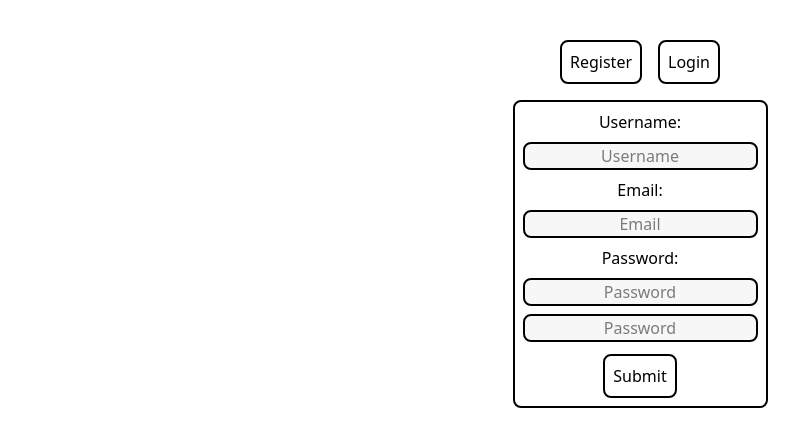
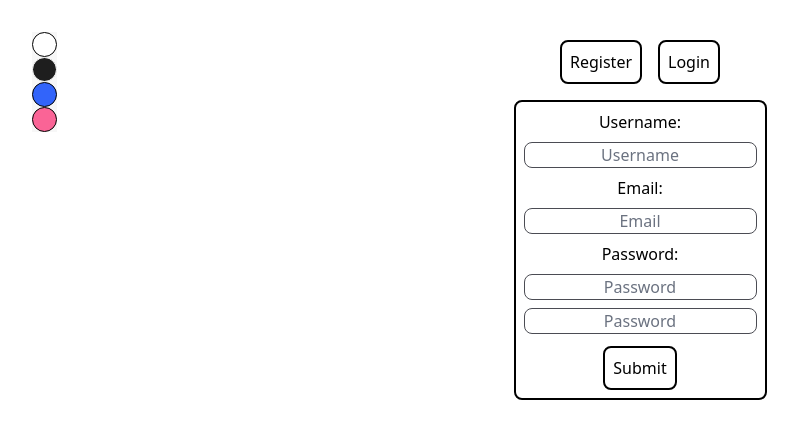
Before and after one commit to BlueSage96/SudokuSage, a React (Vite) app in the folder Frontend/: page /auth in a window 1280 px wide. Shown: the top 446 px of the page, without its empty margins (0-799 px from the left). Built offline with nearby package versions, Linux system fonts and the light colour scheme.

Commit message:
Testing theme colors

```diff
--- a/Frontend/src/App.css
+++ b/Frontend/src/App.css
@@ -9,3 +9,11 @@ hr {
    padding: 0;
    margin: 0;
 }
+
+.theme-option{
+  height: 25px;
+  width: 25px;
+  border: 1px solid;
+  border-radius: 50%;
+  cursor: pointer;
+}
--- a/Frontend/src/App.jsx
+++ b/Frontend/src/App.jsx
@@ -1,13 +1,23 @@
 import './App.css';
 import { Outlet } from "react-router-dom";
+import ThemeOptions from "./Hooks/ThemeOptions";
+
 function App() {
-
-
   return (
     <>
-      <Outlet/>
+      <div id="app">
+        <div id="container">
+          <div className="theme-options absolute">
+            <ThemeOptions theme="light" bg="#ffffff" border="#000000" />
+            <ThemeOptions theme="dark" bg="#1e1e1e" border="#ffffff" />
+            <ThemeOptions theme="blue" bg="#3264FA" border="#000" />
+            <ThemeOptions theme="red" bg="#FA6496" border="#000" />
+          </div>
+            <Outlet/>
+        </div>
+      </div>
     </>
-  )
+  );
 }
 
 export default App
--- a/Frontend/src/Auth/LogReg/LogReg.jsx
+++ b/Frontend/src/Auth/LogReg/LogReg.jsx
@@ -11,13 +11,13 @@ export default function LogReg () {
         {/* onClick={setMakeFrom} -> would cause infinite loop */}
         <div className="flex items-center justify-center cursor: pointer text-black">
             {/* makeFrom ternary for colors */}
-          <Button color="blue"
-          className={`btn-style-1 m-2 ${makeForm == "signup" ? "active" : ""}`} type="button" onClick={() =>
+          <Button
+          className={`btn-style-1 m-2 card-themed ${makeForm == "signup" ? "active" : ""}`} type="button" onClick={() =>
             setMakeForm("signup")}>
             Register
           </Button>
 
-          <Button color="black" className={`btn-style-1 m-2 ${makeForm == "login" ? "active" : ""}`} onClick={() =>
+          <Button color="black" className={`btn-style-1 m-2 card-themed ${makeForm == "login" ? "active" : ""}`} onClick={() =>
             setMakeForm("login")}>Login</Button>
         </div>
 
--- a/Frontend/src/Auth/LogReg/Login.jsx
+++ b/Frontend/src/Auth/LogReg/Login.jsx
@@ -3,7 +3,7 @@ export default function Register() {
   return (
     <div className="flex items-center justify-center mt-2">
 
-    <Card className="placeholder:text-white flex max-w-md border-2 border-black rounded-lg p-2">
+    <Card className="card-themed placeholder:text-white flex max-w-md border-2 border-black rounded-lg p-2">
       <form className="flex max-w-md flex-col gap-2 items-center">
 
         <Label htmlFor="username">Email:</Label>
--- a/Frontend/src/Auth/LogReg/Register.jsx
+++ b/Frontend/src/Auth/LogReg/Register.jsx
@@ -2,7 +2,7 @@ import { Card, TextInput, Label, Button } from "flowbite-react";
 export default function Register() {
     return (
       <div className="flex items-center justify-center mt-2">
-        <Card className="placeholder:text-white flex max-w-md border-2 border-black rounded-lg p-2">
+        <Card className="card-themed placeholder:text-white flex max-w-md border-2 border-black rounded-lg p-2">
           <form className="flex max-w-md flex-col gap-2 items-center">
             {/* Username for greeting after successful login */}
             <Label htmlFor="username">Username:</Label>
--- /dev/null
+++ b/Frontend/src/Hooks/ThemeOptions.jsx
@@ -0,0 +1,18 @@
+import React from "react";
+
+const ThemeOption = ({ bg, border, theme }) => {
+  const changeTheme = (theme) => {
+    document.documentElement.setAttribute("data-theme", theme);
+  };
+
+  return (
+    <div
+      className="theme-option"
+      style={{ backgroundColor: bg, borderColor: border }}
+      onClick={() => changeTheme(theme)}
+      title={theme}
+    />
+  );
+};
+
+export default ThemeOption;
--- a/Frontend/src/index.css
+++ b/Frontend/src/index.css
@@ -20,6 +20,10 @@
       --alert-color:#FFF9E7;
       --alert-border-color:#FFBF00;
       --alert-text-color:#b8952f;
+
+      --input-background-color: #ffffff;
+      --input-text-color: #000;
+      --input-placeholder-color: #6b7280;
    }
 
    :root[data-theme="dark"]{
@@ -29,7 +33,7 @@
     --primary-text-color:rgba(255, 255, 255, 0.87);
     --secondary-text-color:#4b4c53;
 
-    --primary-border-color:#4b4c53;
+    --primary-border-color:#000214;
 
     --button-solid-background-color:#fff;
     --button-solid-text-color:#000;
@@ -70,14 +74,41 @@
     --button-outlined-text-color:#fff;
   }
 
+    html {
+    background-color: var(--primary-background-color);
+    transition: background-color 0.3s ease;
+  }
+
+  body {
+    @apply m-0 p-0 h-full w-full;
+    background-color: var(--primary-background-color);
+    transition: background-color 0.3s ease;
+  }
+
+  #app {
+    @apply h-full min-h-screen;
+    background-color: var(--primary-background-color);
+    color: var(--primary-text-color);
+    transition: background-color 0.3s ease, color 0.3s ease;
+  }
 }
 
 @layer components {
-    .form-gui {
-    @apply bg-[var(--secondary-background-color)]
-           border-[var(--primary-border-color)]
-           text-[var(--primary-text-color)]
-          flex border-2 border-black rounded-lg placeholder:text-center
+   .form-gui {
+    @apply flex border-2 border-black rounded-lg;
+    background-color: var (--primary-background-color);
+    border-color: var(--primary-border-color);
+    color: var(--input-text-color);
+
+    background-color: var(--primary-background-color);
+    border-color:var(--primary-border-color);
+    color: var(--primary-text-color)
+  }
+
+  .form-gui::placeholder {
+    color: var(--input-placeholder-color);
+
+   @apply text-center
   }
 
   .card-themed {
@@ -85,6 +116,12 @@
            border-[var(--primary-border-color)]
            text-[var(--primary-text-color)]
   }
+
+  .theme-options {
+  @apply bg-[var(--secondary-background-color)]
+          border-[var(--secondary-border-color)]
+          text-[var(--secondary-text-color)]
+}
 
   .btn-style-1 {
      @apply border-2 border-black p-2 mb-2
```
